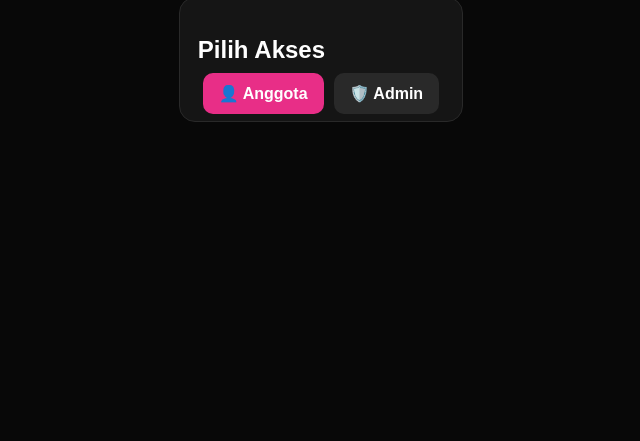
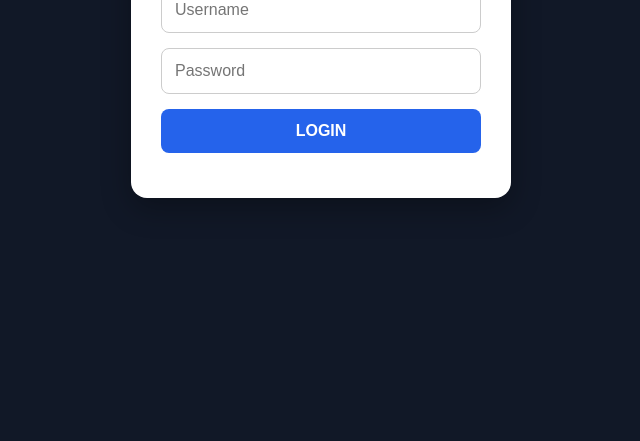
Before and after one commit to realphone979-rgb/kas-fam-rf, a plain HTML site: page index.html in a window 1280 px wide. Shown: the part 359-800 px from the top of the page, without its empty margins (319-959 px from the left). Drawn offline with Linux system fonts and the light colour scheme.

Commit message:
Update index.html

```diff
--- a/index.html
+++ b/index.html
@@ -1 +1,155 @@
-<!doctype html><html lang="id"><head><meta charset="utf-8"><meta name="viewport" content="width=device-width,initial-scale=1"><title>KAS FAM RF</title><link rel="stylesheet" href="style.css"></head><body><div class="wrap center"><div><div class="logo">KAS <b>FAM RF</b></div><div class="card"><h2>Pilih Akses</h2><a class="btn pink" href="member.html">👤 Anggota</a><a class="btn dark" href="login.html">🛡️ Admin</a></div></div></div></body></html>
+<!DOCTYPE html>
+<html lang="id">
+<head>
+  <meta charset="UTF-8">
+  <meta name="viewport" content="width=device-width, initial-scale=1.0">
+  <title>Login Admin - KAS FAM RF</title>
+
+  <style>
+    * {
+      box-sizing: border-box;
+    }
+
+    body {
+      margin: 0;
+      min-height: 100vh;
+      display: flex;
+      justify-content: center;
+      align-items: center;
+      background: #111827;
+      font-family: Arial, sans-serif;
+    }
+
+    .login-box {
+      width: 90%;
+      max-width: 380px;
+      background: white;
+      padding: 30px;
+      border-radius: 16px;
+      box-shadow: 0 10px 30px rgba(0,0,0,.3);
+    }
+
+    h2 {
+      text-align: center;
+      margin-bottom: 25px;
+      color: #111827;
+    }
+
+    input {
+      width: 100%;
+      padding: 13px;
+      margin-bottom: 15px;
+      border: 1px solid #ccc;
+      border-radius: 8px;
+      font-size: 16px;
+    }
+
+    button {
+      width: 100%;
+      padding: 13px;
+      border: 0;
+      border-radius: 8px;
+      background: #2563eb;
+      color: white;
+      font-size: 16px;
+      font-weight: bold;
+    }
+
+    button:disabled {
+      opacity: .6;
+    }
+
+    #pesan {
+      text-align: center;
+      margin-top: 15px;
+      color: #dc2626;
+    }
+  </style>
+</head>
+
+<body>
+
+  <div class="login-box">
+    <h2>Login Admin</h2>
+
+    <input
+      type="text"
+      id="username"
+      placeholder="Username"
+      autocomplete="username"
+    >
+
+    <input
+      type="password"
+      id="password"
+      placeholder="Password"
+      autocomplete="current-password"
+    >
+
+    <button id="loginBtn" onclick="login()">
+      LOGIN
+    </button>
+
+    <div id="pesan"></div>
+  </div>
+
+  <script>
+    const SUPABASE_URL = "https://kasfamrf-harian.supabase.co";
+    const SUPABASE_ANON_KEY = "sb_publishable_51ErC97x1gHqfukpdfJ3Ow_uGFB83";
+
+    async function login() {
+      const username = document.getElementById("username").value.trim();
+      const password = document.getElementById("password").value;
+      const tombol = document.getElementById("loginBtn");
+      const pesan = document.getElementById("pesan");
+
+      pesan.textContent = "";
+
+      if (!username || !password) {
+        pesan.textContent = "Username dan password wajib diisi.";
+        return;
+      }
+
+      tombol.disabled = true;
+      tombol.textContent = "Memeriksa...";
+
+      try {
+        const response = await fetch(
+          SUPABASE_URL + "/rest/v1/rpc/admin_login",
+          {
+            method: "POST",
+            headers: {
+              "Content-Type": "application/json",
+              "apikey": SUPABASE_ANON_KEY,
+              "Authorization": "Bearer " + SUPABASE_ANON_KEY
+            },
+            body: JSON.stringify({
+              p_username: username,
+              p_password: password
+            })
+          }
+        );
+
+        const data = await response.json();
+
+        if (response.ok && data.ok === true) {
+          localStorage.setItem("admin_login", "true");
+          localStorage.setItem("admin_username", data.username);
+
+          window.location.href = "admin.html";
+        } else {
+          pesan.textContent = "Username atau password salah.";
+        }
+
+      } catch (error) {
+        console.error(error);
+        pesan.textContent = "Gagal terhubung ke server.";
+      }
+
+      tombol.disabled = false;
+      tombol.textContent = "LOGIN";
+    }
+  </script>
+
+</body>
+</html>
```
